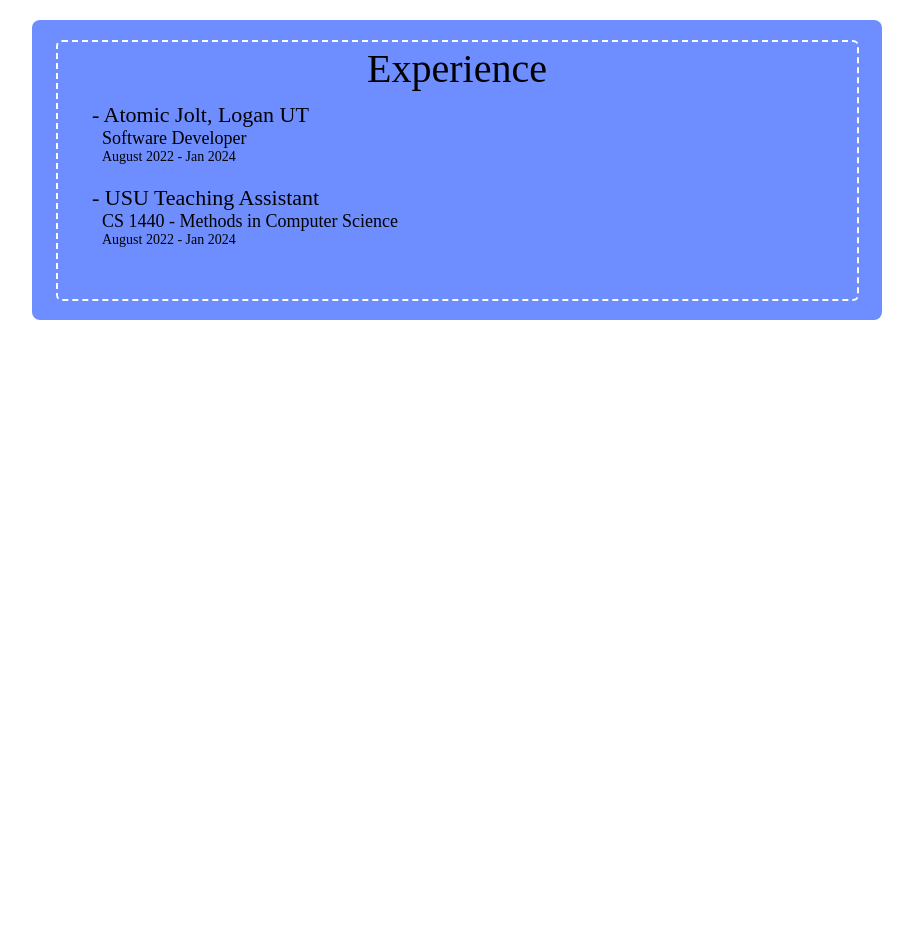
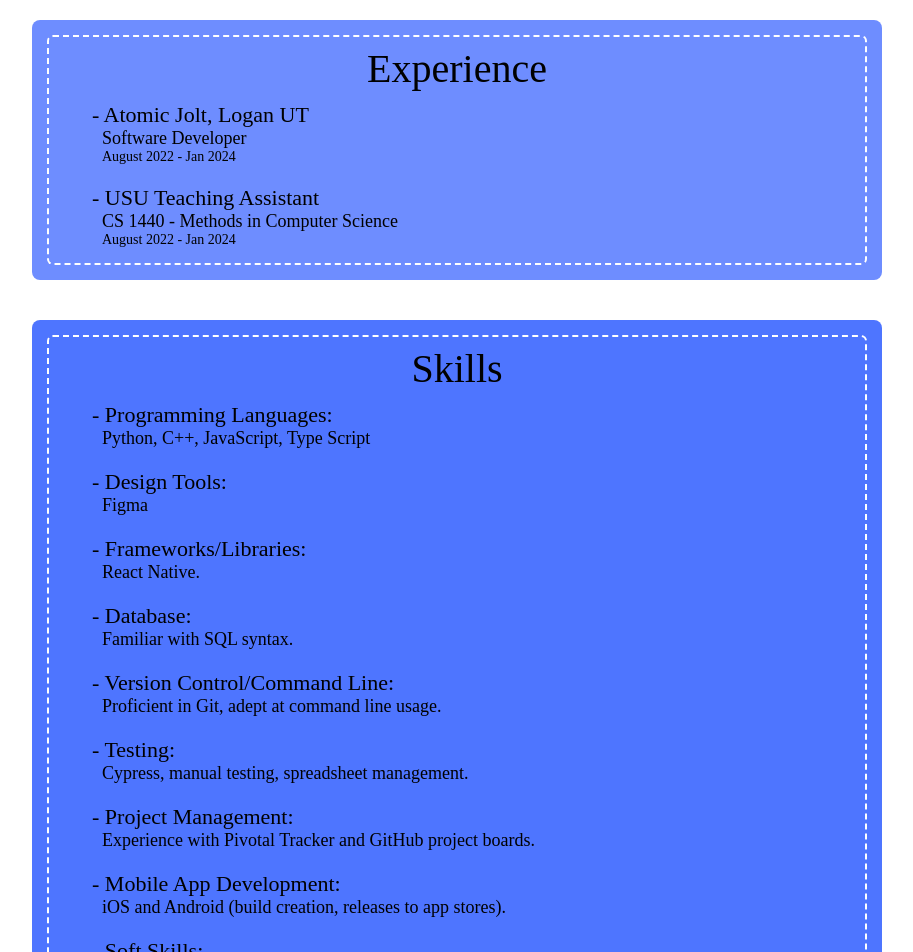
Before and after one commit to jennacioffi/personal-website, a React (Create React App) app: page / in a window 1280 px wide. Shown: the top 952 px of the page, without its empty margins (183-1096 px from the left). Before the commit the page ends 800 px from the top, so only its background shows below. Built offline with nearby package versions, Linux system fonts and the light colour scheme.

Commit message:
Styles updated & skills section created

```diff
--- a/src/App.js
+++ b/src/App.js
@@ -16,6 +16,55 @@
     },
   ];
 
+  const skillsBulletPoints = [
+    {
+      title: '- Programming Languages:',
+      subtitle: 'Python, C++, JavaScript, Type Script',
+      date: '',
+    },
+    {
+      title: '- Design Tools:',
+      subtitle: 'Figma',
+      date: '',
+    },
+    {
+      title: '- Frameworks/Libraries:',
+      subtitle: 'React Native.',
+      date: '',
+    },
+    {
+      title: '- Database:',
+      subtitle: 'Familiar with SQL syntax.',
+      date: '',
+    },
+    {
+      title: '- Version Control/Command Line:',
+      subtitle: 'Proficient in Git, adept at command line usage.',
+      date: '',
+    },
+    {
+      title: '- Testing:',
+      subtitle: 'Cypress, manual testing, spreadsheet management.',
+      date: '',
+    },
+    {
+      title: '- Project Management:',
+      subtitle: 'Experience with Pivotal Tracker and GitHub project boards.',
+      date: '',
+    },
+    {
+      title: '- Mobile App Development:',
+      subtitle: 'iOS and Android (build creation, releases to app stores).',
+      date: '',
+    },
+    {
+      title: '- Soft Skills:',
+      subtitle:
+        'Open-minded, adaptable, values transparent communication. Emphasizes documentation, organization, and up-to-date information. Confidence and ability to lead.',
+      date: '',
+    },
+  ];
+
   return (
     <div>
       <Card
@@ -23,6 +72,7 @@
         bulletPoints={experienceBulletPoints}
         color="ceruleanBlue"
       />
+      <Card title="Skills" bulletPoints={skillsBulletPoints} color="blue" />
     </div>
   );
 }
--- a/src/components/Card/card.js
+++ b/src/components/Card/card.js
@@ -7,8 +7,10 @@
   const bulletPointItems = bulletPoints.map((item, index) => (
     <div key={index} style={styles.bulletPointItemsContainer}>
       <div style={styles.bulletPointItem1}>{item.title}</div>
-      <div style={styles.bulletPointItem2}>{item.subtitle}</div>
-      <div style={styles.bulletPointItem3}>{item.date}</div>
+      {item.subtitle && (
+        <div style={styles.bulletPointItem2}>{item.subtitle}</div>
+      )}
+      {item.date && <div style={styles.bulletPointItem3}>{item.date}</div>}
     </div>
   ));
 
@@ -16,7 +18,7 @@
     <div
       style={{
         ...styles.mainContainer,
-        height: `${200 + bulletPoints.length * 50}px`,
+        height: `${Math.max(260, bulletPoints.length * 78)}px`,
       }}
     >
       <div style={{ ...styles.cardBackgroundContainer, backgroundColor }}>
--- a/src/components/Card/card.styles.js
+++ b/src/components/Card/card.styles.js
@@ -24,11 +24,12 @@
     border: '2px dashed #FFFFFF',
     borderRadius: '6px',
     color: 'red',
-    height: '80%',
-    padding: '1%',
     position: 'absolute',
     textAlign: 'center',
-    width: '92%',
+    top: '15px', // 10px from the top edge of the outer container
+    left: '15px', // 10px from the left edge of the outer container
+    right: '15px', // 10px from the right edge of the outer container
+    bottom: '15px', // 10px from the bottom edge of the outer container
   },
   contentContainer: {
     left: '0',
--- a/src/styles/colors.js
+++ b/src/styles/colors.js
@@ -1,4 +1,5 @@
 export const colors = {
   defaultColor: '#FF0000',
   ceruleanBlue: '#6E8DFF',
+  blue: '#4E75FF',
 };
```
